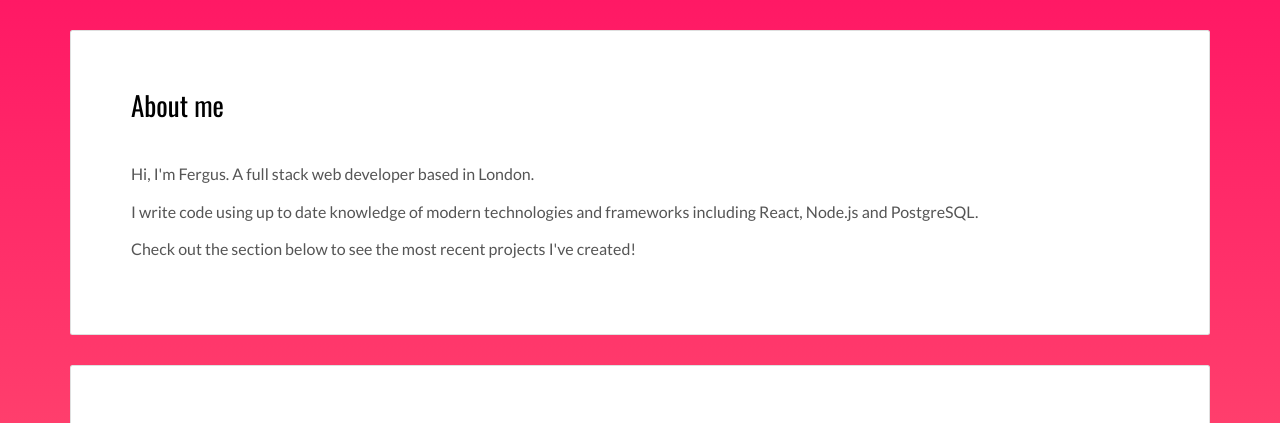
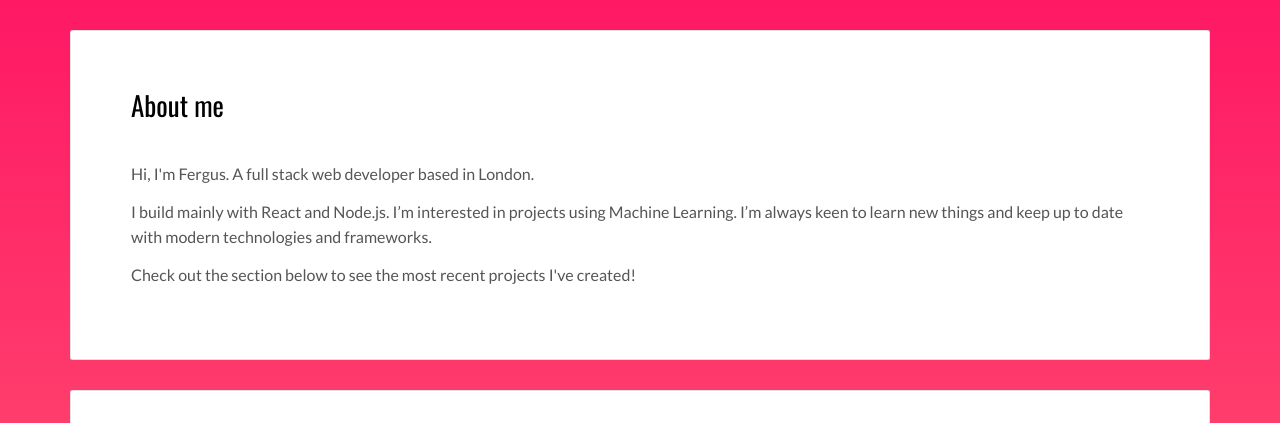
Before and after one commit to narocroc123/narocroc123, a plain HTML site: page index.html in a window 1280 px wide. Shown: the part 277-700 px from the top of the page. Drawn offline with nearby package versions, Linux system fonts and the light colour scheme.

Commit message:
Updating 'About me' Section

```diff
--- a/index.html
+++ b/index.html
@@ -41,7 +41,7 @@
             <div class="row">
               <div class="col-md-12">
               <p>Hi, I'm Fergus. A full stack web developer based in London.</p>
-              <p>I write code using up to date knowledge of modern technologies and frameworks including React, Node.js and PostgreSQL.</p>
+              <p>I build mainly with React and Node.js. I’m interested in projects using Machine Learning. I’m always keen to learn new things and keep up to date with modern technologies and frameworks.</p>
               <p>Check out the section below to see the most recent projects I've created!</p>
               </div>
             </div>
```
